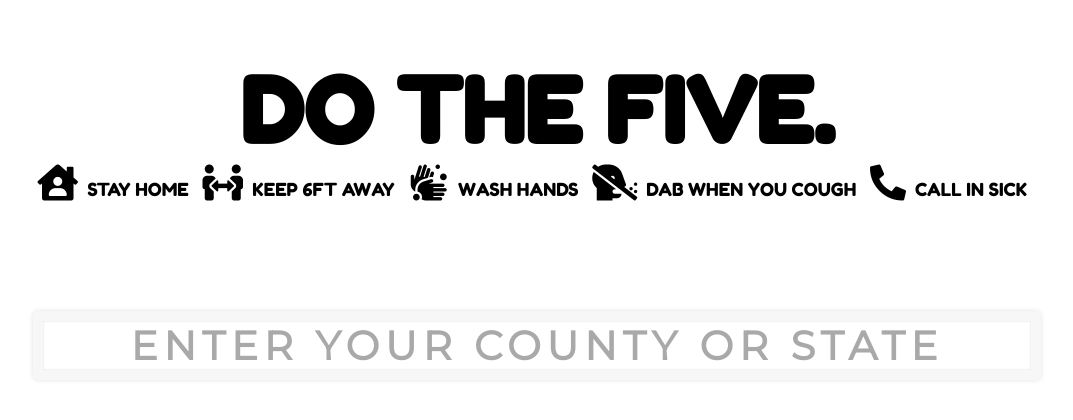
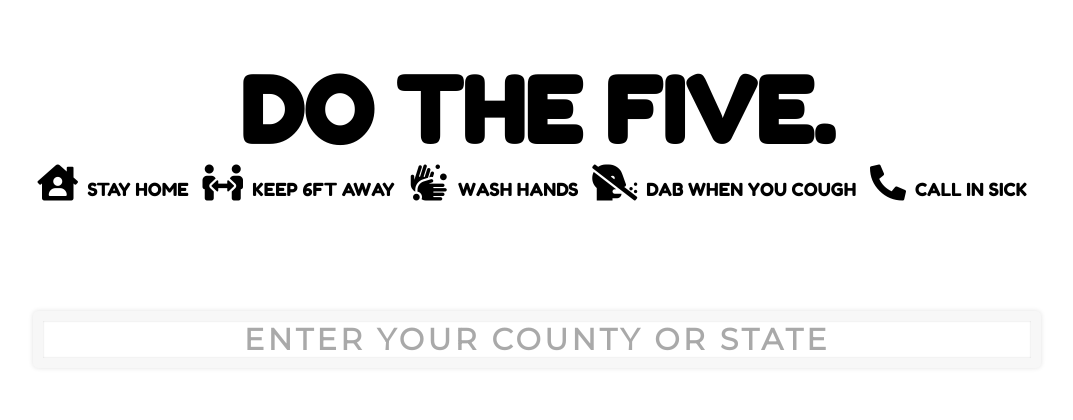
Before and after one commit to xerilius/covid19-status, a Flask app: template templates/index.html in a window 1280 px wide. Shown: the part 250-670 px from the top of the page, without its empty margins (103-1176 px from the left). Run offline with Flask 2, Linux system fonts and the light colour scheme; the template is opened without the code that fills it, so the values that code supplies are empty; some libraries are stand-ins or nearby versions; some web fonts are replaced.

Commit message:
Updated searchbar appearance

```diff
--- a/static/css/style.css
+++ b/static/css/style.css
@@ -386,11 +386,12 @@ input.login__item::placeholder {
     font-family: 'Montserrat', sans-serif;
     grid-area: time;
     width: 70rem;
-    font-size: 2rem;
+    font-size: 2.5rem;
     outline: 0;
     border: 0;
     text-transform: uppercase;
-    letter-spacing: .5rem; }
+    letter-spacing: .3rem;
+    text-align: center; }
     .searchbar__search::placeholder {
       text-transform: uppercase;
       color: rgba(0, 0, 0, 0.336);
@@ -405,7 +406,8 @@ input.login__item::placeholder {
   margin: 0;
   padding: 0;
   position: relative;
-  /*perspective: 20px;*/ }
+  /*perspective: 20px;*/
+  text-align: center; }
 
 .searchbar__suggestions li {
   background: white;
@@ -415,8 +417,6 @@ input.login__item::placeholder {
   margin: 0;
   padding: 20px;
   transition: background 0.2s;
-  display: flex;
-  justify-content: space-between;
   text-transform: uppercase;
   letter-spacing: .2rem; }
 
@@ -439,7 +439,6 @@ input.searchbar__search {
   top: 10px;
   z-index: 2;
   border-radius: 5px;
-  font-size: 40px;
   box-shadow: 0 0 5px rgba(0, 0, 0, 0.12), inset 0 0 2px rgba(0, 0, 0, 0.19); }
 
 .the5 {
--- a/static/sass/pages/_homepage.scss
+++ b/static/sass/pages/_homepage.scss
@@ -30,11 +30,12 @@
         font-family: 'Montserrat', sans-serif;
         grid-area: time;
         width: 70rem;
-        font-size: 2rem;
+        font-size: 2.5rem;
         outline:0;
         border: 0;
         text-transform: uppercase;
-        letter-spacing: .5rem;
+        letter-spacing: .3rem;
+        text-align: center;
 
 
         &::placeholder {
@@ -60,6 +61,7 @@
     padding: 0;
     position: relative;
     /*perspective: 20px;*/
+    text-align: center;
   }
 
   .searchbar__suggestions li {
@@ -70,10 +72,10 @@
     margin: 0;
     padding: 20px;
     transition: background 0.2s;
-    display: flex;
-    justify-content: space-between;
+
     text-transform: uppercase;
     letter-spacing: .2rem;
+
   }
 
   .searchbar__suggestions li:nth-child(even) {
@@ -100,7 +102,6 @@
     top: 10px;
     z-index: 2;
     border-radius: 5px;
-    font-size: 40px;
     box-shadow: 0 0 5px rgba(0, 0, 0, 0.12), inset 0 0 2px rgba(0, 0, 0, 0.19);
   }
 
```
